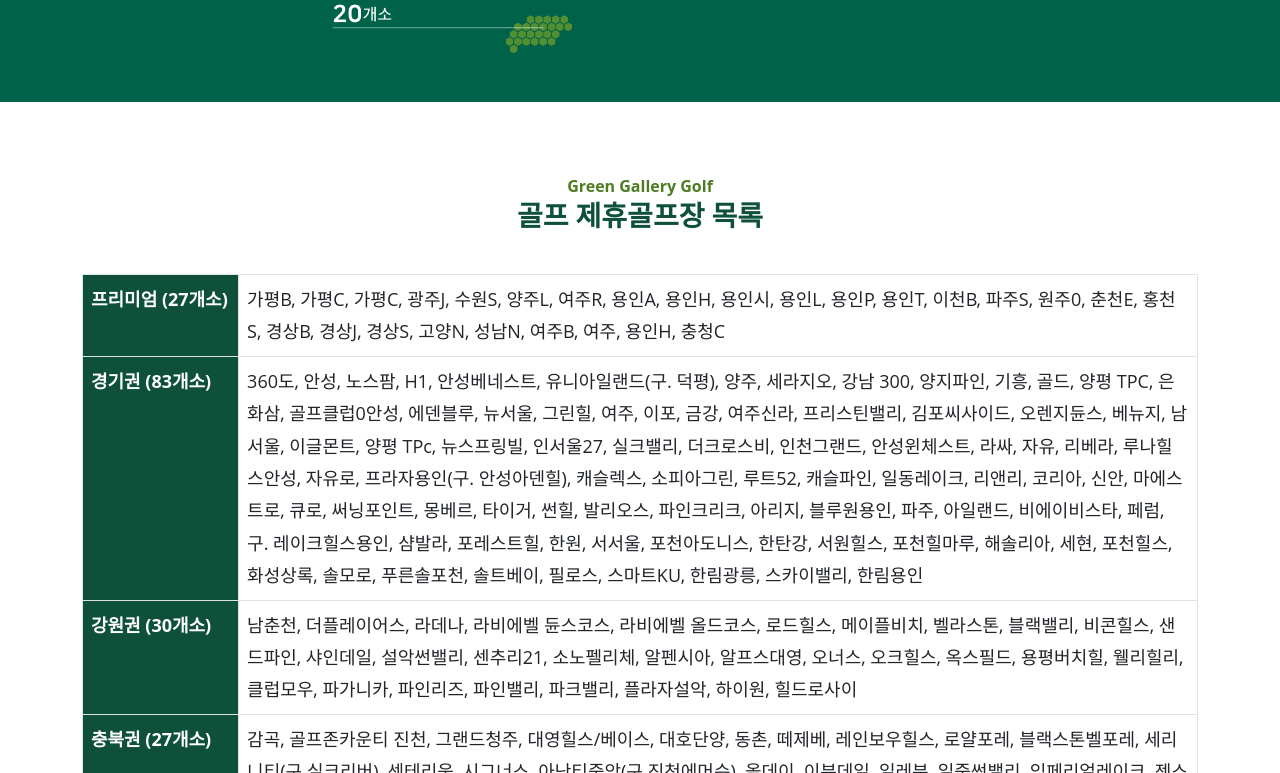
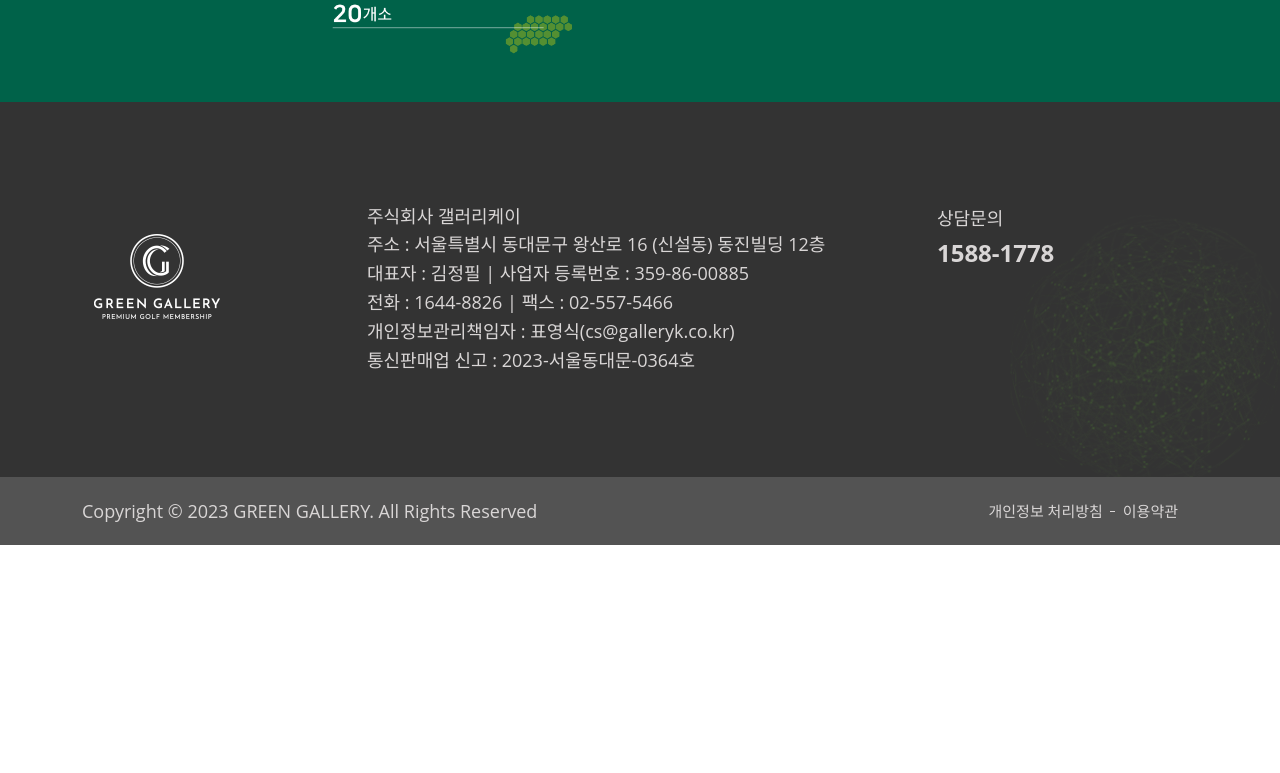
Before and after one commit to heyjohnis/gallery-k-art-hole, a Next.js app: page /golf in a window 1280 px wide. Shown: the part 1267-2040 px from the top of the page. After the commit the page ends 1812 px from the top, so only its background shows below. Built offline with nearby package versions, Linux system fonts and the light colour scheme.

Commit message:
fix: 골프장 표 임시 제거

```diff
--- a/components/Layouts/Footer.js
+++ b/components/Layouts/Footer.js
@@ -51,7 +51,7 @@
               >
                 <span>상담문의</span>
                 <p>
-                1588-0526
+                1588-1778
                 </p>
               </div>
             </div>
--- a/pages/golf.js
+++ b/pages/golf.js
@@ -21,7 +21,7 @@
 
       <IntroGolf/>
 
-      <TableGolf/>
+      {/* <TableGolf/> */}
 
       <Footer />
     </>
```
